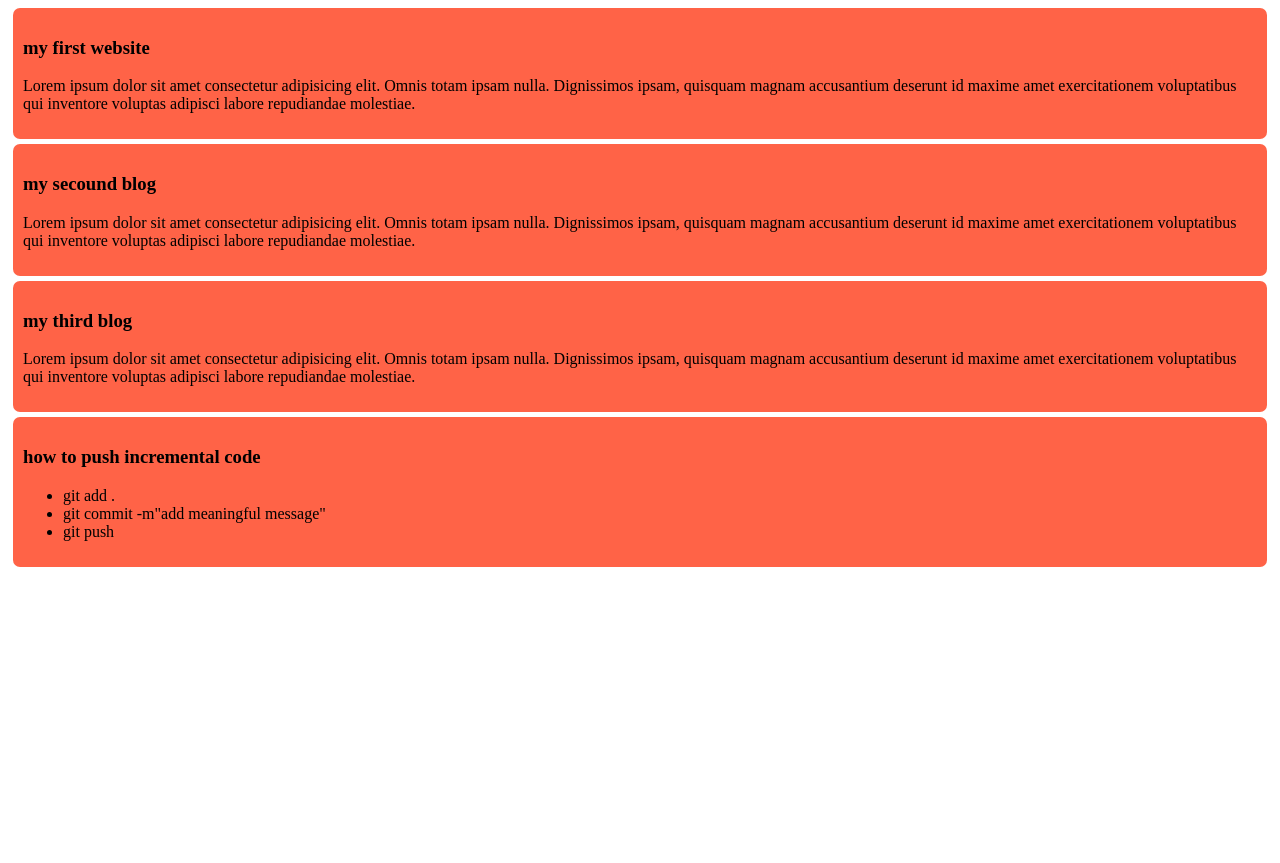
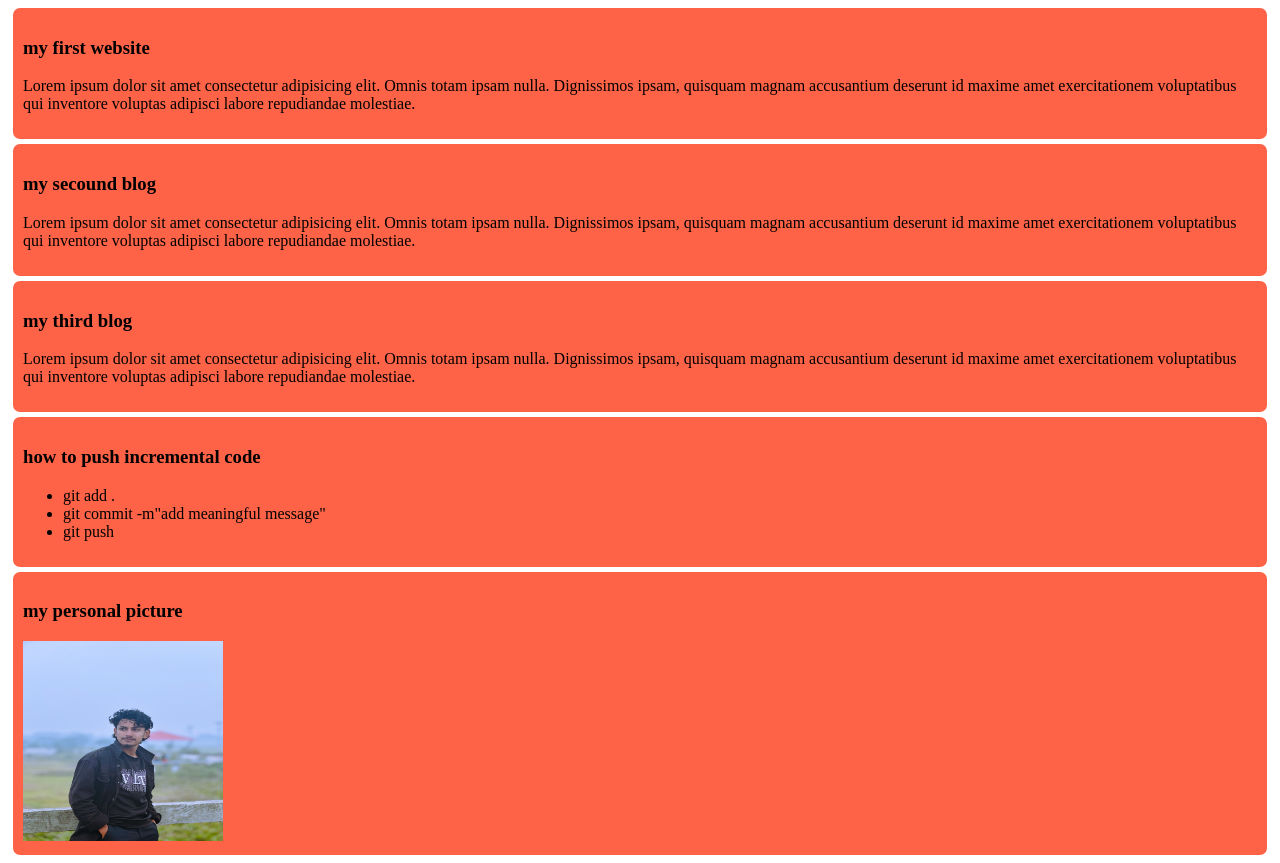
Before and after one commit to shawonmazi/my-simple-website, a plain HTML site: page index.html in a window 1280 px wide. Before the commit the page ends 800 px from the top, so only its background shows below. Drawn offline with Linux system fonts and the light colour scheme.

Commit message:
added my picture

```diff
--- a/index.html
+++ b/index.html
@@ -27,5 +27,9 @@
             <li>git push</li>
         </ul>
     </div>
+    <div>
+        <h3>my personal picture</h3>
+        <img src="images/shawon1.jpeg" alt="shawons pic" height="200px" width="200px">
+    </div>
 </body>
 </html>
```
Also changed, not shown: images/shawon1.jpeg (added).
